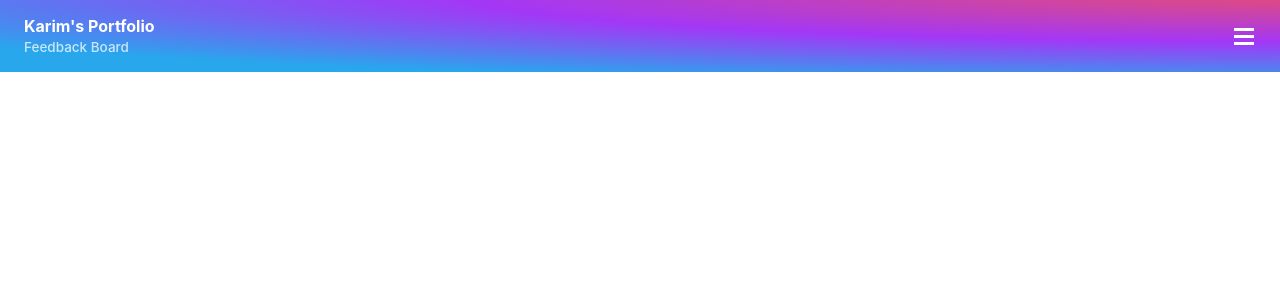
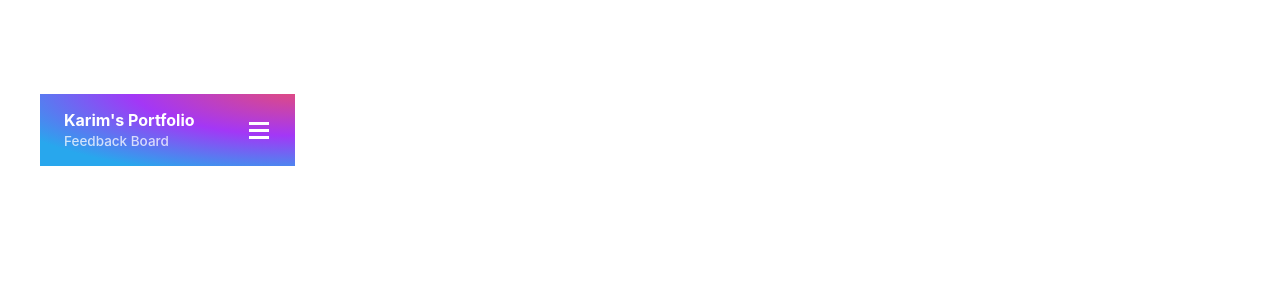
Before and after one commit to yasssuz/LetTheyAsk-app, a Next.js app: page / in a window 1280 px wide. Shown: the top 300 px of the page. Built offline with nearby package versions, Linux system fonts and the light colour scheme.

Commit message:
added responsivness

```diff
--- a/src/pages/index.js
+++ b/src/pages/index.js
@@ -1,10 +1,16 @@
-import { Box } from "@chakra-ui/react";
+import { Grid } from "@chakra-ui/react";
 import SideArea from "../components/home/SideArea";
 
 export default function Home() {
   return (
-    <Box>
+    <Grid
+      as='main'
+      templateColumns={[null, null, "25.5rem 100%"]}
+      w='100%'
+      minH='100vh'
+      p={[null, null, "9.4rem 4rem"]}
+    >
       <SideArea />
-    </Box>
+    </Grid>
   );
 }
```
